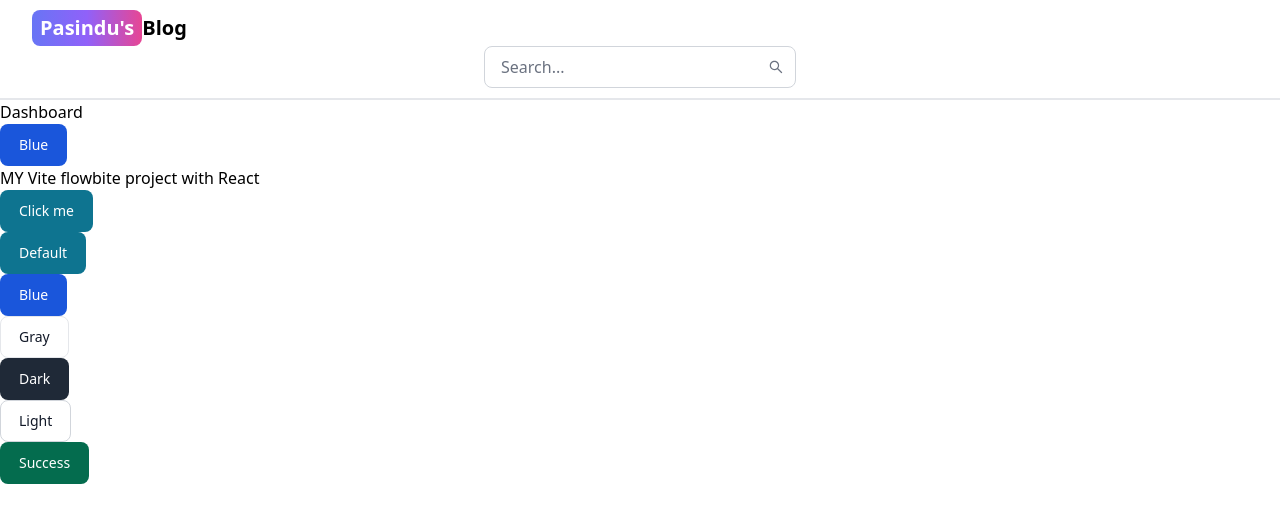
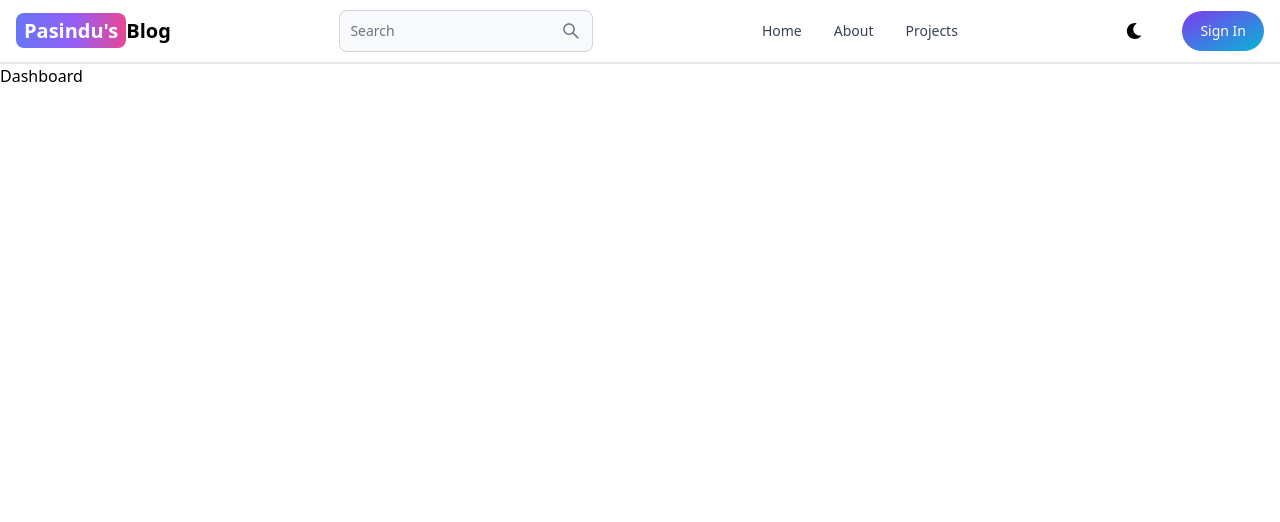
Before and after one commit to pasindumadushanr/Mern-Blog, a React (Vite) app in the folder client/: page /dashboard in a window 1280 px wide. Shown: the top 522 px of the page. Built offline with nearby package versions, Linux system fonts and the light colour scheme.

Commit message:
create Header Section

```diff
--- a/client/src/components/Header.jsx
+++ b/client/src/components/Header.jsx
@@ -1,36 +1,65 @@
-import { Navbar } from "flowbite-react";
-import { Link } from "react-router-dom";
-import { AiOutlineSearch } from "react-icons/ai";
+import { Button, Navbar, TextInput } from "flowbite-react";
+import { Link,useLocation } from "react-router-dom";
+import {AiOutlineSearch} from 'react-icons/ai'
+import {FaMoon} from 'react-icons/fa'
 
 export default function Header() {
+  const path=useLocation().pathname;
   return (
     <Navbar className="border-b-2">
-      {/* Left-aligned title */}
-      <div className="flex items-center justify-start pl-4">
-        <Link to="/" className="flex items-center text-sm sm:text-xl font-semibold dark:text-white">
-          <span className="px-2 py-1 bg-gradient-to-r from-indigo-500 via-purple-500 to-pink-500 rounded-lg text-white inline-block">
-            Pasindu's
-          </span>{" "}
-          <span className="inline-block">Blog</span>
-        </Link>
-      </div>
+      <Link to="/" className="self-center whitespace-nowrap text-sm sm:text-xl font-semibold dark:text-white">
+        <span className="px-2 py-1 bg-gradient-to-r
+         from-indigo-500 via-purple-500 to-pink-500 rounded-lg
+         text-white">Pasindu's</span>
+        Blog
 
-      {/* Centered search bar */}
-      <form className="flex items-center justify-center w-full">
-        <div className="relative w-1/4 max-w-xs"> {/* Adjusted width */}
-          <input
-            type="text"
-            placeholder="Search..."
-            className="w-full pl-4 pr-10 py-2 border border-gray-300 rounded-lg focus:outline-none focus:ring-2 focus:ring-purple-500"
-          />
-          <AiOutlineSearch className="absolute top-1/2 right-3 -translate-y-1/2 text-gray-500" />
+      </Link>
+      <form>
+        <TextInput
+          type="text"
+          placeholder="Search"
+          rightIcon={AiOutlineSearch}
+          className="hidden lg:inline"
+
+
+        />
+      </form>
+        <Button className='w-12 h-10 lg:hidden' color="gray" pill>
+          <AiOutlineSearch />
+        </Button>
+
+        <div className="flex gap-2 md:order-2">
+          <button className="w-12 h-10 hidden sm:inline color='gray' pill">
+            <FaMoon/>
+          </button>
+          <Link to='/sign-in'>
+          <Button  gradientDuoTone="purpleToBlue" pill>
+            Sign In
+          </Button>
+
+          </Link>
+          <Navbar.Toggle />
+
+
+
         </div>
-      </form>
+          <Navbar.Collapse>
+            <Navbar.Link active={path==='/'} as={'div'}>
+              <Link to='/'>Home</Link>
 
-      {/* Search icon button */}
-      <button className="lg:hidden w-12 h-10 text-gray-500">
-        <AiOutlineSearch />
-      </button>
+            </Navbar.Link>
+            <Navbar.Link active={path==='/about'} as={'div'}>
+              <Link to='/about'>About</Link>
+            </Navbar.Link>
+            <Navbar.Link active={path==='/projects'} as={'div'}>
+              <Link to='/projects'>Projects</Link>
+            </Navbar.Link>
+
+          </Navbar.Collapse>
+
+
+
     </Navbar>
+
   );
 }
--- a/client/src/pages/Dashboard.jsx
+++ b/client/src/pages/Dashboard.jsx
@@ -1,21 +1,10 @@
-import { Button } from "flowbite-react";
+
 
 export default function Dashboard() {
   return (
     <div>
       Dashboard
-      <Button color="blue">Blue</Button>
-      <>
 
-   <h1>MY Vite flowbite project with React</h1>
-   <Button>Click me</Button>
-   <Button>Default</Button>
-      <Button color="blue">Blue</Button>
-      <Button color="gray">Gray</Button>
-      <Button color="dark">Dark</Button>
-      <Button color="light">Light</Button>
-      <Button color="success">Success</Button>
-   </>
     </div>
   );
 }
```
